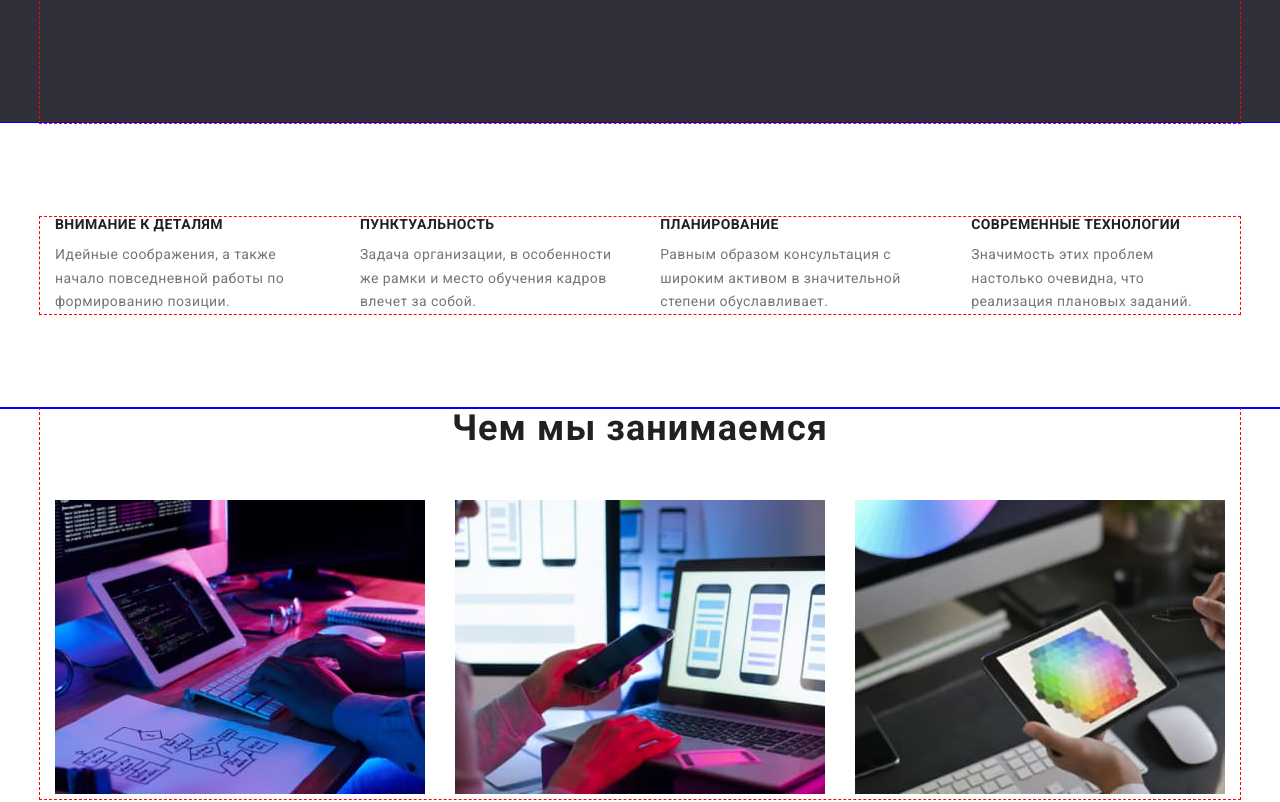
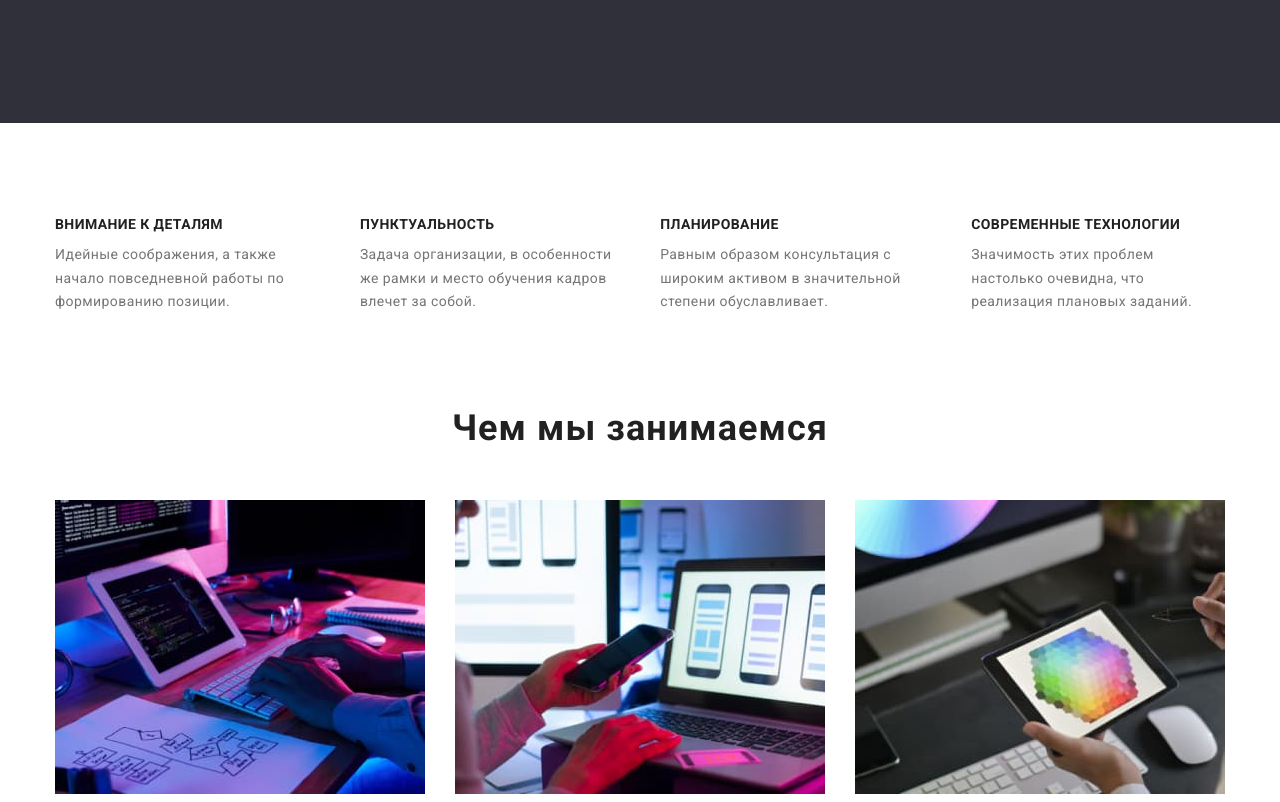
Before and after one commit to Reshte/goit-markup-hw-03, a plain HTML site: page index.html in a window 1280 px wide. Shown: the part 642-1444 px from the top of the page. Drawn offline with nearby package versions, Linux system fonts and the light colour scheme.

Commit message:
last edits

```diff
--- a/css/styles.css
+++ b/css/styles.css
@@ -48,7 +48,7 @@ p {
 
 .container {
   width: 1200px;
-  outline: 1px dashed red;
+  /* outline: 1px dashed red; */
   margin-left: auto;
   margin-right: auto;
   padding-left: 15px;
@@ -58,7 +58,7 @@ p {
 .section {
   padding-top: 94px;
   padding-bottom: 94px;
-   outline: 1px solid blue;
+   /* outline: 1px solid blue; */
 }
 
 .section-title {
```
